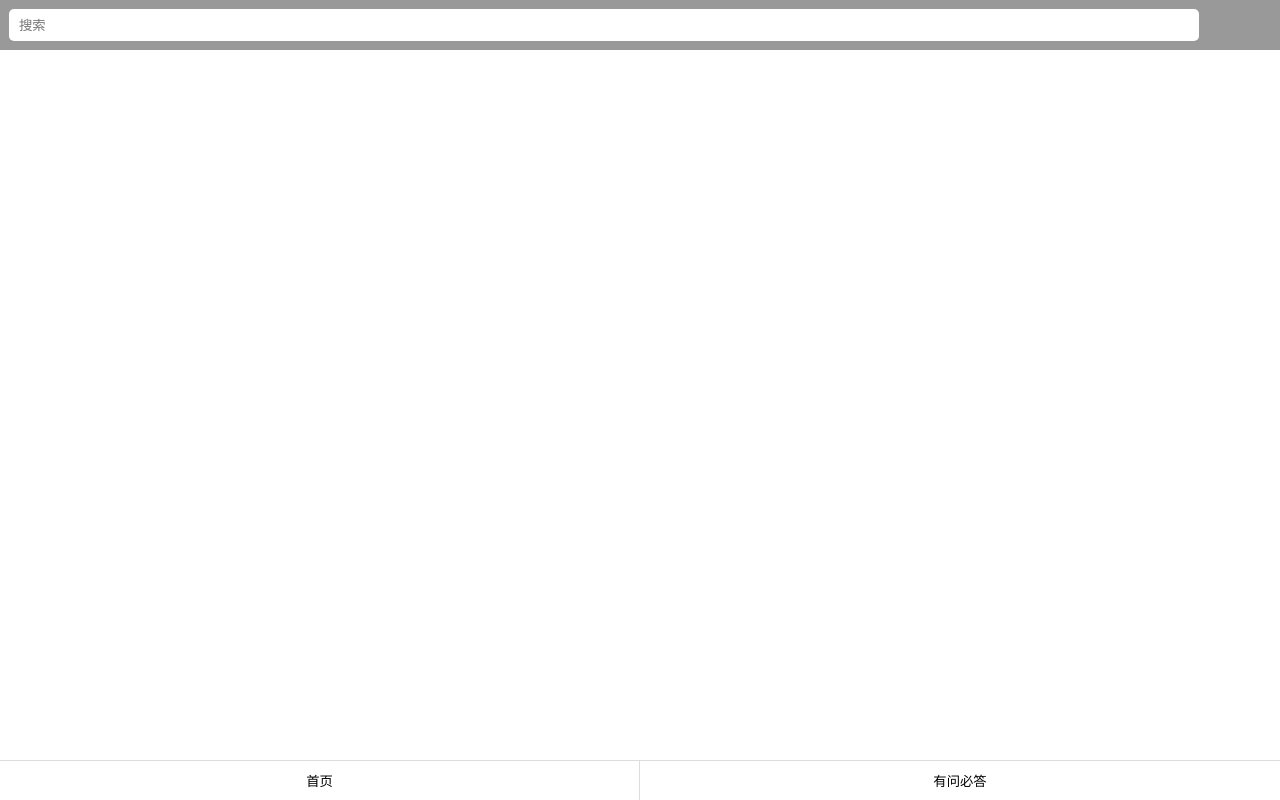
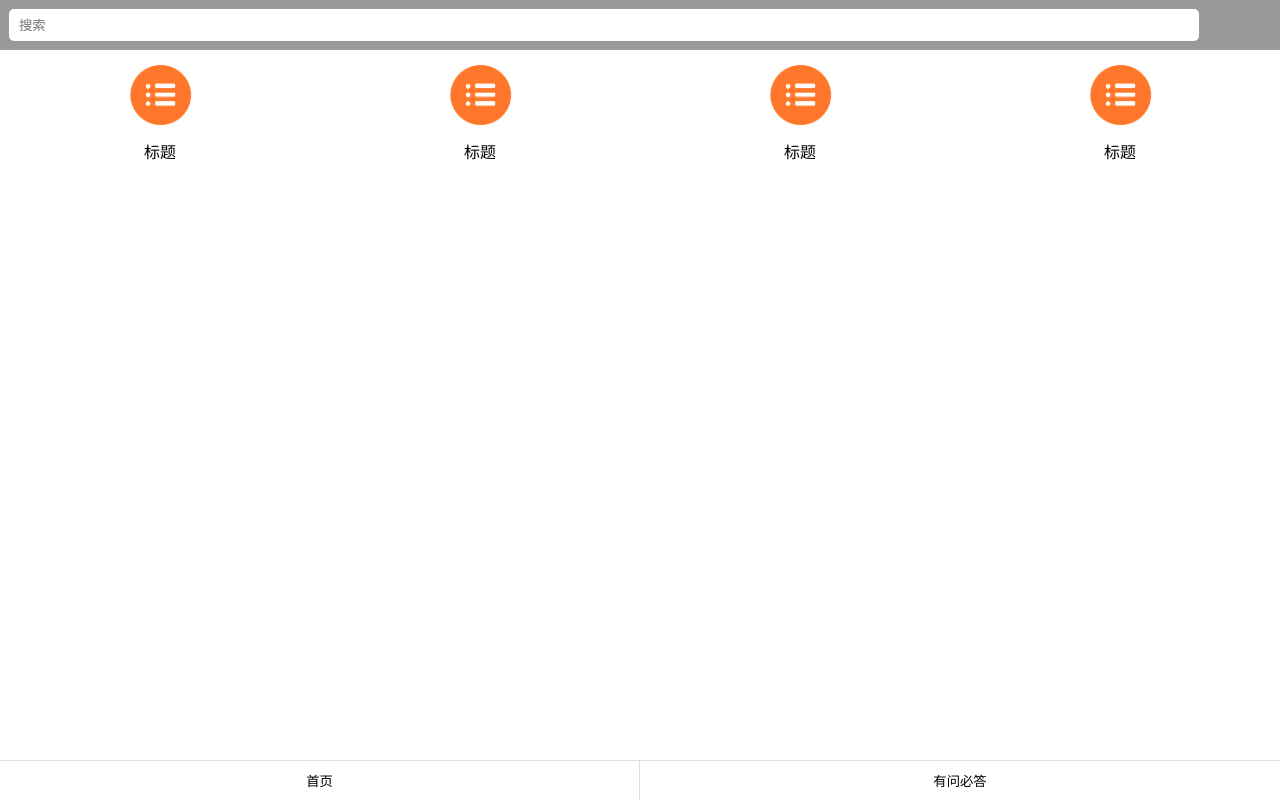
Before and after one commit to SBDavid/german-direct-mail, a Vue app: page /index in a window 1280 px wide. Built offline with nearby package versions, Linux system fonts and the light colour scheme.

Commit message:
分类组件

```diff
--- a/src/assets/style/base.scss
+++ b/src/assets/style/base.scss
@@ -1,4 +1,4 @@
-button {
+button, div {
   margin: 0;
   padding: 0;
   border: 0;
--- /dev/null
+++ b/src/components/Base.vue
@@ -0,0 +1,28 @@
+<template>
+  <div class="container">
+  </div>
+</template>
+
+<script>
+export default {
+  props: {
+  },
+  data() {
+    return {
+    };
+  },
+  computed: {
+  },
+  components: {
+  },
+};
+</script>
+
+<style style rel="stylesheet/scss" lang="scss" scoped>
+
+  @import "../assets/style/base";
+
+  .root-container {
+    width: 100%;
+  }
+</style>
--- /dev/null
+++ b/src/components/index/Catalog.vue
@@ -0,0 +1,45 @@
+<template xmlns:v-bind="http://www.w3.org/1999/xhtml">
+  <div class="container">
+    <img class="pic" v-bind:src=picUrl />
+    <div>{{title}}</div>
+  </div>
+</template>
+
+<script>
+export default {
+  props: {
+    picUrl: {
+      type: String,
+      default: '../../../static/img/index/catalog.png',
+    },
+    title: {
+      type: String,
+      default: '标题',
+    },
+  },
+  data() {
+    return {
+    };
+  },
+  computed: {
+  },
+  components: {
+  },
+};
+</script>
+
+<style style rel="stylesheet/scss" lang="scss" scoped>
+
+  @import "../../assets/style/base";
+
+  .container {
+    width: 100%;
+    text-align: center;
+    margin-top: 15px;
+  }
+
+  .pic {
+    height: 60px;
+    margin-bottom: 10px;
+  }
+</style>
--- a/src/components/index/IndexView.vue
+++ b/src/components/index/IndexView.vue
@@ -3,10 +3,13 @@
     <!--搜索栏-->
     <searchInput></searchInput>
     <!--搜索提示-->
-    <div></div>
+    <div v-if=false></div>
     <!-- content -->
     <div>
       <!--分类-->
+      <div class="catalog-container">
+        <catalog class="catalog" /><catalog class="catalog" /><catalog class="catalog" /><catalog class="catalog" />
+      </div>
       <!--文章类表-->
     </div>
   </div>
@@ -15,6 +18,7 @@
 <script>
 
 import searchInput from './SearchInput';
+import catalog from './Catalog';
 
 export default {
   data() {
@@ -23,11 +27,20 @@ export default {
   },
   components: {
     searchInput,
+    catalog,
   },
 };
 </script>
 
-<!-- Add "scoped" attribute to limit CSS to this component only -->
-<style scoped>
+<style style rel="stylesheet/scss" lang="scss" scoped>
 
+  .catalog-container {
+    height: 120px;
+    width: 100%;
+  }
+
+  .catalog {
+    width: 25% !important;
+    display: inline-block;
+  }
 </style>
```
Also changed, not shown: src/plugins/vuex/modules/business.js (added, +21 -0 lines), src/assets/img/index/catalog.png (added), static/img/index/catalog.png (added).
